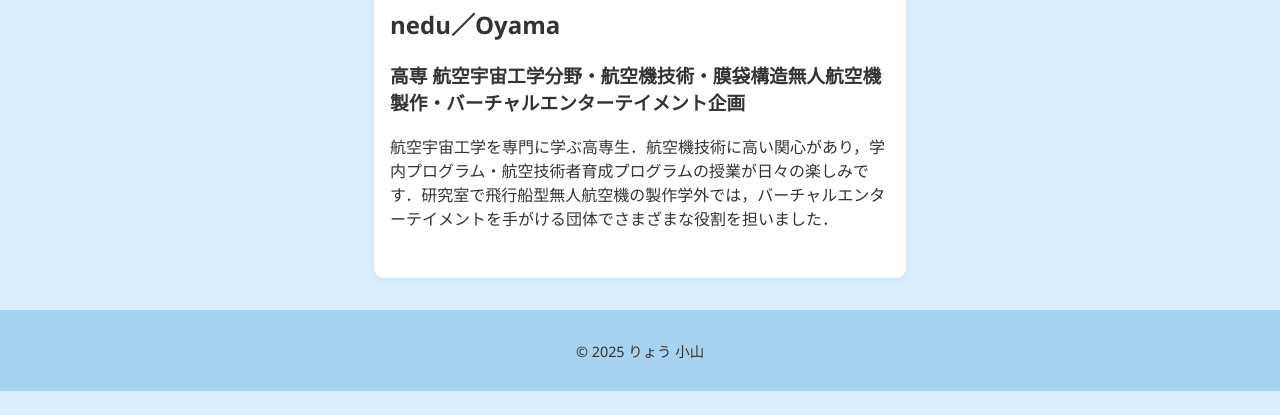
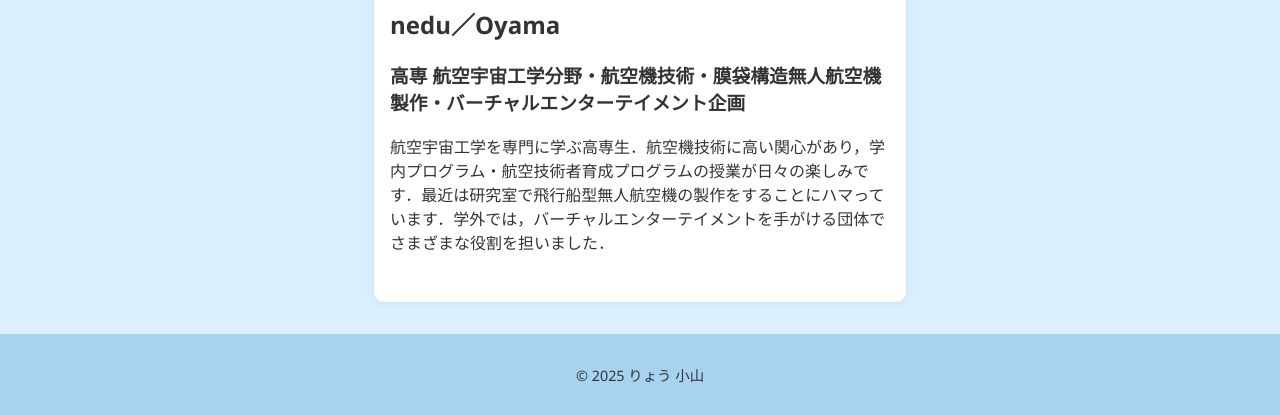
Before and after one commit to Oyama0223/index, a plain HTML site: page index.html in a window 1280 px wide. Shown: the part 432-847 px from the top of the page. Before the commit the page ends 823 px from the top, so only its background shows below. Drawn offline with Linux system fonts and the light colour scheme.

Commit message:
Update index.html

```diff
--- a/index.html
+++ b/index.html
@@ -103,7 +103,7 @@
       高専 航空宇宙工学分野・航空機技術・膜袋構造無人航空機製作・バーチャルエンターテイメント企画</h3>
 
       <p>
-      航空宇宙工学を専門に学ぶ高専生．航空機技術に高い関心があり，学内プログラム・航空技術者育成プログラムの授業が日々の楽しみです．研究室で飛行船型無人航空機の製作学外では，バーチャルエンターテイメントを手がける団体でさまざまな役割を担いました．
+      航空宇宙工学を専門に学ぶ高専生．航空機技術に高い関心があり，学内プログラム・航空技術者育成プログラムの授業が日々の楽しみです．最近は研究室で飛行船型無人航空機の製作をすることにハマっています．学外では，バーチャルエンターテイメントを手がける団体でさまざまな役割を担いました．
       </p>
 
   </main>
```
